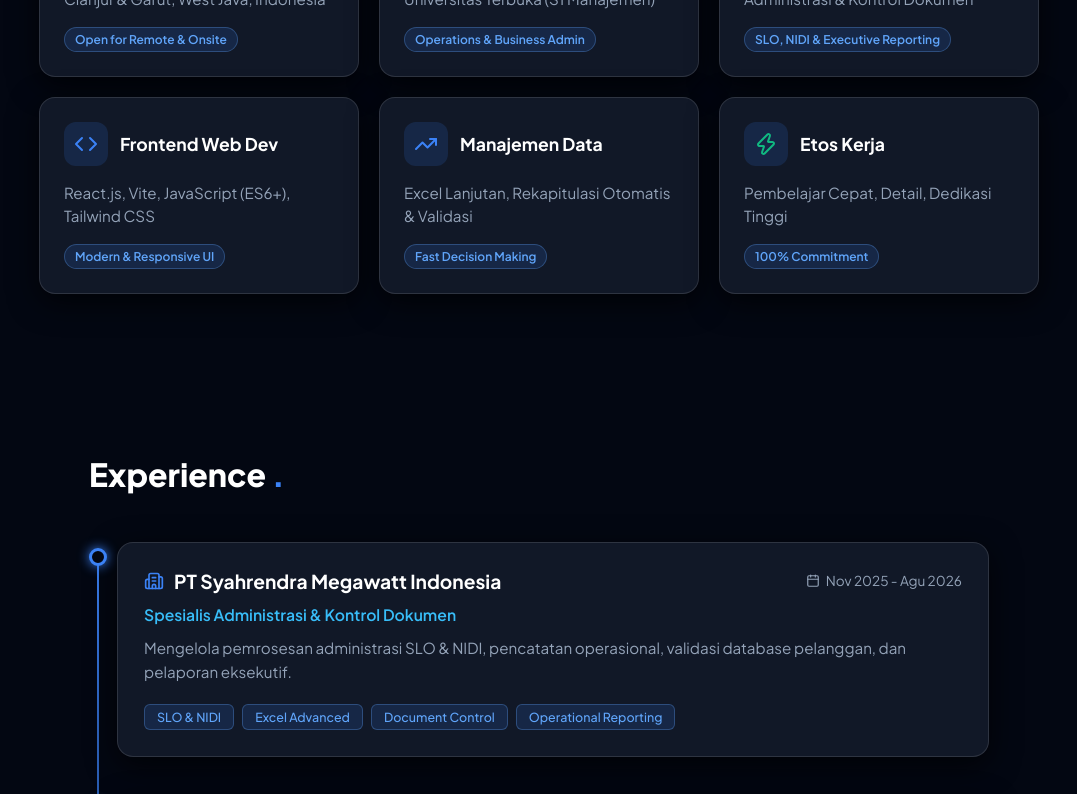
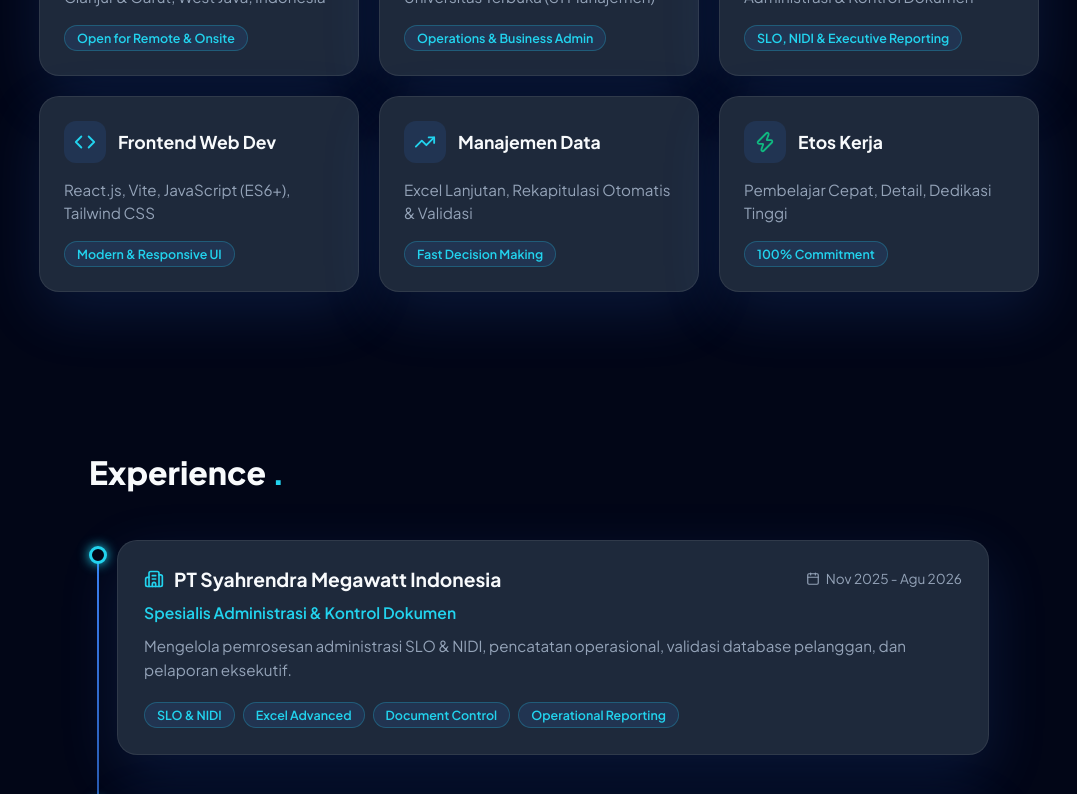
Before and after one commit to jembargelar/jembar-portfolio, a React (Vite) app: page / in a window 1280 px wide. Shown: the part 1160-1954 px from the top of the page, without its empty margins (101-1178 px from the left). Built offline with nearby package versions, Linux system fonts and the light colour scheme.

Commit message:
Reset clean build with Slate and Cyan Glow design system

```diff
--- a/src/App.jsx
+++ b/src/App.jsx
@@ -10,7 +10,7 @@ import Contact from "./components/Contact";
 
 export default function App() {
   return (
-    <div style={{ minHeight: "100vh", backgroundColor: "#030712", color: "#ffffff" }}>
+    <div style={{ minHeight: "100vh", backgroundColor: "var(--bg-color)", color: "var(--text-primary)" }}>
       <Navbar />
       <Hero />
       <About />
--- a/src/components/About.jsx
+++ b/src/components/About.jsx
@@ -8,37 +8,37 @@ export default function About() {
 
   const bentoItems = [
     {
-      icon: <MapPin size={24} color="var(--accent-blue)" />,
+      icon: <MapPin size={22} color="var(--accent)" />,
       title: isEn ? "Location" : "Lokasi",
       desc: "Cianjur & Garut, West Java, Indonesia",
       highlight: "Open for Remote & Onsite"
     },
     {
-      icon: <GraduationCap size={24} color="var(--accent-blue)" />,
+      icon: <GraduationCap size={22} color="var(--accent)" />,
       title: isEn ? "Education" : "Pendidikan",
       desc: "Universitas Terbuka (S1 Manajemen)",
       highlight: "Operations & Business Admin"
     },
     {
-      icon: <Briefcase size={24} color="var(--accent-blue)" />,
+      icon: <Briefcase size={22} color="var(--accent)" />,
       title: isEn ? "Core Expertise" : "Keahlian Utama",
       desc: isEn ? "Administrative & Document Control" : "Administrasi & Kontrol Dokumen",
       highlight: "SLO, NIDI & Executive Reporting"
     },
     {
-      icon: <Code size={24} color="var(--accent-blue)" />,
+      icon: <Code size={22} color="var(--accent)" />,
       title: "Frontend Web Dev",
       desc: "React.js, Vite, JavaScript (ES6+), Tailwind CSS",
       highlight: "Modern & Responsive UI"
     },
     {
-      icon: <TrendingUp size={24} color="var(--accent-blue)" />,
+      icon: <TrendingUp size={22} color="var(--accent)" />,
       title: isEn ? "Data Management" : "Manajemen Data",
       desc: isEn ? "Advanced Excel, Automated Recapitulation & Validation" : "Excel Lanjutan, Rekapitulasi Otomatis & Validasi",
       highlight: "Fast Decision Making"
     },
     {
-      icon: <Zap size={24} color="#10b981" />,
+      icon: <Zap size={22} color="#10B981" />,
       title: isEn ? "Work Ethic" : "Etos Kerja",
       desc: isEn ? "Fast Learner, Detail-Oriented, High Dedication" : "Pembelajar Cepat, Detail, Dedikasi Tinggi",
       highlight: "100% Commitment"
@@ -49,17 +49,15 @@ export default function About() {
     <section id="about" style={{ padding: "80px 20px" }}>
       <div style={{ maxWidth: "1000px", margin: "0 auto" }}>
 
-        {/* Title Section */}
         <motion.h2
           initial={{ opacity: 0, y: 20 }}
           whileInView={{ opacity: 1, y: 0 }}
           viewport={{ once: true }}
           style={{ fontSize: "2rem", fontWeight: "800", color: "var(--text-primary)", marginBottom: "40px" }}
         >
-          {t("sectionAbout")} <span style={{ color: "var(--accent-blue)" }}>.</span>
+          {t("sectionAbout")} <span style={{ color: "var(--accent)" }}>.</span>
         </motion.h2>
 
-        {/* Bento Grid Layout */}
         <div style={{
           display: "grid",
           gridTemplateColumns: "repeat(auto-fit, minmax(280px, 1fr))",
@@ -73,16 +71,15 @@ export default function About() {
               viewport={{ once: true }}
               transition={{ delay: idx * 0.1 }}
               className="glass-card"
-              style={{ padding: "24px", position: "relative", overflow: "hidden" }}
+              style={{ padding: "24px" }}
             >
               <div style={{ display: "flex", alignItems: "center", gap: "12px", marginBottom: "16px" }}>
                 <div style={{
                   padding: "10px",
-                  backgroundColor: "var(--tag-bg)",
+                  backgroundColor: "rgba(59, 130, 246, 0.12)",
                   borderRadius: "12px",
                   display: "flex",
-                  alignItems: "center",
-                  justifyContent: "center"
+                  alignItems: "center"
                 }}>
                   {item.icon}
                 </div>
@@ -95,13 +92,7 @@ export default function About() {
                 {item.desc}
               </p>
 
-              <span className="tech-badge" style={{
-                fontSize: "0.75rem",
-                fontWeight: "600",
-                padding: "4px 10px",
-                borderRadius: "20px",
-                display: "inline-block"
-              }}>
+              <span className="tech-pill">
                 {item.highlight}
               </span>
             </motion.div>
--- a/src/components/Experience.jsx
+++ b/src/components/Experience.jsx
@@ -8,7 +8,6 @@ export default function Experience() {
 
   const experiences = [
     {
-      year: "2025 - 2026",
       company: "PT Syahrendra Megawatt Indonesia",
       role: isEn ? "Administrative & Document Control Specialist" : "Spesialis Administrasi & Kontrol Dokumen",
       period: isEn ? "Nov 2025 - Aug 2026" : "Nov 2025 - Agu 2026",
@@ -18,7 +17,6 @@ export default function Experience() {
       skills: ["SLO & NIDI", "Excel Advanced", "Document Control", "Operational Reporting"]
     },
     {
-      year: "2025",
       company: "PT Garyman Kreasi Indonesia",
       role: isEn ? "Laser Cutting Operator" : "Operator Cutting Laser",
       period: isEn ? "Sep 2025 - Oct 2025" : "Sep 2025 - Okt 2025",
@@ -28,7 +26,6 @@ export default function Experience() {
       skills: ["Laser Cutting", "Quality Control (QC)", "Preventive Maintenance", "SOP & K3"]
     },
     {
-      year: "2022 - 2024",
       company: "UD Sinar Soccer Industries",
       role: isEn ? "Production Machine Operator" : "Operator Mesin Produksi",
       period: isEn ? "Mar 2022 - Aug 2024" : "Mar 2022 - Agu 2024",
@@ -40,30 +37,26 @@ export default function Experience() {
   ];
 
   return (
-    <section id="experience" style={{ padding: "80px 20px", position: "relative" }}>
+    <section id="experience" style={{ padding: "80px 20px" }}>
       <div style={{ maxWidth: "900px", margin: "0 auto" }}>
 
-        {/* Title */}
         <motion.h2
           initial={{ opacity: 0, y: 20 }}
           whileInView={{ opacity: 1, y: 0 }}
           viewport={{ once: true }}
           style={{ fontSize: "2rem", fontWeight: "800", color: "var(--text-primary)", marginBottom: "48px" }}
         >
-          {t("navExperience")} <span style={{ color: "var(--accent-blue)" }}>.</span>
+          {t("navExperience")} <span style={{ color: "var(--accent)" }}>.</span>
         </motion.h2>
 
-        {/* Timeline Container */}
         <div style={{ position: "relative", paddingLeft: "28px" }}>
-
-          {/* Vertical Line */}
           <div style={{
             position: "absolute",
             top: "8px",
             bottom: "8px",
             left: "8px",
             width: "2px",
-            background: "linear-gradient(180deg, var(--accent-blue) 0%, rgba(59, 130, 246, 0.1) 100%)"
+            background: "linear-gradient(180deg, var(--primary) 0%, rgba(59, 130, 246, 0.1) 100%)"
           }} />
 
           {experiences.map((exp, idx) => (
@@ -75,7 +68,6 @@ export default function Experience() {
               transition={{ duration: 0.5, delay: idx * 0.15 }}
               style={{ position: "relative", marginBottom: "40px" }}
             >
-              {/* Pulsing Node Dot */}
               <div style={{
                 position: "absolute",
                 left: "-28px",
@@ -84,16 +76,15 @@ export default function Experience() {
                 height: "18px",
                 borderRadius: "50%",
                 backgroundColor: "var(--bg-color)",
-                border: "3px solid var(--accent-blue)",
-                boxShadow: "0 0 12px var(--accent-blue)",
+                border: "3px solid var(--accent)",
+                boxShadow: "0 0 12px var(--accent)",
                 zIndex: 2
               }} />
 
-              {/* Experience Glass Card */}
               <div className="glass-card" style={{ padding: "26px" }}>
                 <div style={{ display: "flex", justifyContent: "space-between", flexWrap: "wrap", gap: "8px", marginBottom: "12px" }}>
                   <div style={{ display: "flex", alignItems: "center", gap: "10px" }}>
-                    <Building2 size={20} color="var(--accent-blue)" />
+                    <Building2 size={20} color="var(--accent)" />
                     <h3 style={{ fontSize: "1.2rem", fontWeight: "700", color: "var(--text-primary)", margin: 0 }}>
                       {exp.company}
                     </h3>
@@ -104,7 +95,7 @@ export default function Experience() {
                   </div>
                 </div>
 
-                <p className="role-text" style={{ fontSize: "0.98rem", marginBottom: "12px" }}>
+                <p style={{ color: "var(--accent)", fontWeight: "600", fontSize: "0.98rem", marginBottom: "12px" }}>
                   {exp.role}
                 </p>
 
@@ -112,15 +103,9 @@ export default function Experience() {
                   {exp.desc}
                 </p>
 
-                {/* Tech & Skill Tags */}
                 <div style={{ display: "flex", flexWrap: "wrap", gap: "8px" }}>
                   {exp.skills.map((skill, sIdx) => (
-                    <span key={sIdx} className="tech-badge" style={{
-                      fontSize: "0.78rem",
-                      padding: "4px 12px",
-                      borderRadius: "6px",
-                      fontWeight: "500"
-                    }}>
+                    <span key={sIdx} className="tech-pill">
                       {skill}
                     </span>
                   ))}
@@ -129,7 +114,6 @@ export default function Experience() {
 
             </motion.div>
           ))}
-
         </div>
 
       </div>
--- a/src/index.css
+++ b/src/index.css
@@ -1,47 +1,49 @@
 @import url('https://fonts.googleapis.com/css2?family=Plus+Jakarta+Sans:wght@300;400;500;600;700;800&display=swap');
 
-/* =========================================================
-   1. COLOR SYSTEM (NIGHT MODE & LIGHT MODE)
-   ========================================================= */
+/* ==========================================
+   THEME VARIABLES
+   ========================================== */
+:root {
+  --bg-color: #020617;
+  --surface-color: #0F172A;
+  --card-bg: #1E293B;
 
-:root {
-  --bg-color: #030712;
-  --text-primary: #ffffff;
-  --text-secondary: #94a3b8;
-  --card-bg: #111827;
-  --card-border: rgba(255, 255, 255, 0.12);
-  --nav-bg: rgba(3, 7, 18, 0.85);
-  --tag-bg: rgba(59, 130, 246, 0.15);
-  --tag-text: #60a5fa;
-  --tag-border: rgba(96, 165, 250, 0.3);
-  --accent-blue: #3b82f6;
-  --subheading-color: #38bdf8;
-  --shadow-color: rgba(0, 0, 0, 0.7);
-  --btn-sec-bg: #1f2937;
-  --map-filter: grayscale(80%) invert(90%) contrast(120%);
+  --primary: #3B82F6;
+  --accent: #22D3EE;
+
+  --text-primary: #F8FAFC;
+  --text-secondary: #94A3B8;
+
+  --card-border: rgba(255, 255, 255, 0.08);
+  --border-hover: rgba(34, 211, 238, 0.4);
+  --shadow-glow: 0 20px 60px rgba(59, 130, 246, 0.15);
+
+  --nav-bg: rgba(2, 6, 23, 0.85);
+  --btn-sec-bg: rgba(255, 255, 255, 0.05);
 }
 
 .light-mode {
-  --bg-color: #f8fafc;
-  --text-primary: #0f172a;
-  --text-secondary: #334155;
-  --card-bg: #ffffff;
-  --card-border: #cbd5e1;
-  --nav-bg: rgba(255, 255, 255, 0.95);
-  --tag-bg: #eff6ff;
-  --tag-text: #1d4ed8;
-  --tag-border: #bfdbfe;
-  --accent-blue: #2563eb;
-  --subheading-color: #1d4ed8;
-  --shadow-color: rgba(15, 23, 42, 0.08);
-  --btn-sec-bg: #e2e8f0;
-  --map-filter: none;
+  --bg-color: #F8FAFC;
+  --surface-color: #FFFFFF;
+  --card-bg: #FFFFFF;
+
+  --primary: #2563EB;
+  --accent: #0891B2;
+
+  --text-primary: #0F172A;
+  --text-secondary: #475569;
+
+  --card-border: #E2E8F0;
+  --border-hover: #93C5FD;
+  --shadow-glow: 0 10px 30px rgba(15, 23, 42, 0.08);
+
+  --nav-bg: rgba(255, 255, 255, 0.9);
+  --btn-sec-bg: #F1F5F9;
 }
 
-/* =========================================================
-   2. GLOBAL RESET & BASE STYLES
-   ========================================================= */
-
+/* ==========================================
+   RESET & GLOBAL
+   ========================================== */
 * {
   margin: 0;
   padding: 0;
@@ -52,81 +54,57 @@
 }
 
 html, body {
-  background-color: var(--bg-color) !important;
-  color: var(--text-primary) !important;
+  background-color: var(--bg-color);
+  color: var(--text-primary);
   overflow-x: hidden;
 }
 
-section, header, main, footer {
-  background-color: transparent !important;
+/* ==========================================
+   GLASS CARDS & UI COMPONENTS
+   ========================================== */
+.glass-navbar {
+  background: var(--nav-bg);
+  backdrop-filter: blur(20px);
+  -webkit-backdrop-filter: blur(20px);
+  border-bottom: 1px solid var(--card-border);
 }
 
-/* Judul Section (Memunculkan kembali judul yang hilang) */
-h1, h2, h3, h4, h5, h6, strong, b {
-  color: var(--text-primary) !important;
+.glass-card {
+  background-color: var(--card-bg);
+  border: 1px solid var(--card-border);
+  border-radius: 20px;
+  backdrop-filter: blur(20px);
+  -webkit-backdrop-filter: blur(20px);
+  box-shadow: var(--shadow-glow);
 }
 
-p {
-  color: var(--text-secondary) !important;
+.glass-card:hover {
+  border-color: var(--border-hover);
+  transform: translateY(-3px);
 }
 
-/* =========================================================
-   3. GLASS CARDS & UI COMPONENTS
-   ========================================================= */
-
-.glass-navbar {
-  background: var(--nav-bg) !important;
-  backdrop-filter: blur(16px);
-  -webkit-backdrop-filter: blur(16px);
-  border: 1px solid var(--card-border) !important;
+.btn-gradient {
+  background: linear-gradient(135deg, var(--primary), var(--accent));
+  color: #ffffff !important;
+  border: none;
+  border-radius: 14px;
+  box-shadow: 0 8px 25px rgba(59, 130, 246, 0.35);
+  font-weight: 700;
+  cursor: pointer;
+  text-decoration: none;
 }
 
-/* Kartu Utama (Satu warna solid di Night Mode & Light Mode) */
-.glass-card {
-  background-color: var(--card-bg) !important;
-  background: var(--card-bg) !important;
-  border: 1px solid var(--card-border) !important;
-  border-radius: 16px;
-  box-shadow: 0 8px 30px var(--shadow-color) !important;
+.btn-gradient:hover {
+  box-shadow: 0 12px 35px rgba(34, 211, 238, 0.45);
 }
 
-/* Badge Keahlian / Tech Tags (Spesifik tanpa merusak span lain) */
-span.tech-badge {
-  background-color: var(--tag-bg) !important;
-  color: var(--tag-text) !important;
-  border: 1px solid var(--tag-border) !important;
+.tech-pill {
+  background-color: rgba(59, 130, 246, 0.12);
+  color: var(--accent);
+  border: 1px solid rgba(34, 211, 238, 0.25);
+  border-radius: 999px;
+  padding: 4px 12px;
+  font-size: 0.78rem;
+  font-weight: 600;
   display: inline-block;
 }
-
-/* Sub-heading Peran (Biru Cyan) */
-.role-text {
-  color: var(--subheading-color) !important;
-  font-weight: 600;
-}
-
-/* Tombol Gradient Kirim Email & Hire Me */
-.btn-gradient {
-  background: linear-gradient(135deg, #2563eb 0%, #1d4ed8 100%) !important;
-  color: #ffffff !important;
-  border: none !important;
-  box-shadow: 0 4px 14px rgba(37, 99, 235, 0.4);
-}
-
-.btn-gradient span, .btn-gradient svg {
-  color: #ffffff !important;
-  background: transparent !important;
-  border: none !important;
-}
-
-/* Tombol Sekunder (Download CV, GitHub, LinkedIn) */
-a[download], a[href*="github"], a[href*="linkedin"] {
-  background-color: var(--btn-sec-bg) !important;
-  color: var(--text-primary) !important;
-  border: 1px solid var(--card-border) !important;
-}
-
-a[download] span, a[href*="github"] span, a[href*="linkedin"] span {
-  background: transparent !important;
-  border: none !important;
-  color: var(--text-primary) !important;
-}
```
Also changed, not shown: src/components/Contact.jsx (+10 -29 lines).
